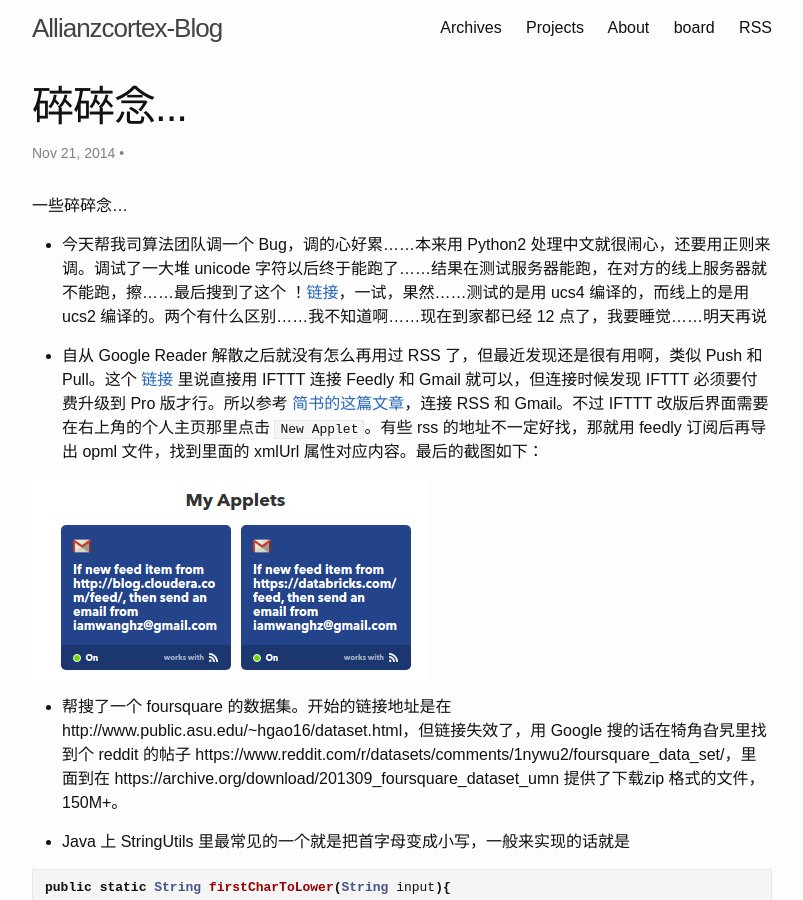
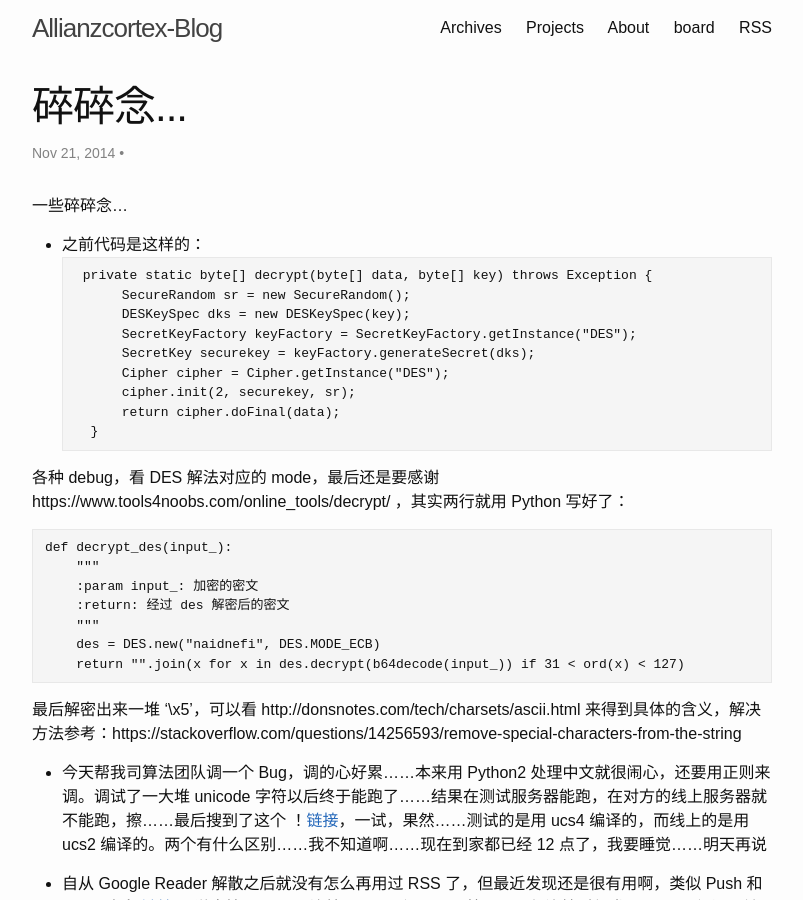
Before and after one commit to Allianzcortex/Allianzcortex.github.io, a Jekyll site: the page built from _posts/2014-11-21-some-techniques.markdown, in a window 1280 px wide and 900 px high. Shown: the whole window, without its empty margins (238-1041 px from the left). Built offline with Jekyll 4.4.1, drawn with Linux system fonts in a browser that asks for light colours; comment, search, counter and statistics services are not loaded.

Commit message:
new post

````diff
--- a/_posts/2014-11-21-some-techniques.markdown
+++ b/_posts/2014-11-21-some-techniques.markdown
@@ -9,6 +9,32 @@
 一些碎碎念...
 
 <!-- more -->
+
+- 之前代码是这样的：
+```
+ private static byte[] decrypt(byte[] data, byte[] key) throws Exception {
+        SecureRandom sr = new SecureRandom();
+        DESKeySpec dks = new DESKeySpec(key);
+        SecretKeyFactory keyFactory = SecretKeyFactory.getInstance("DES");
+        SecretKey securekey = keyFactory.generateSecret(dks);
+        Cipher cipher = Cipher.getInstance("DES");
+        cipher.init(2, securekey, sr);
+        return cipher.doFinal(data);
+    }
+```
+
+各种 debug，看 DES 解法对应的 mode，最后还是要感谢 https://www.tools4noobs.com/online_tools/decrypt/ ，其实两行就用 Python 写好了：
+
+```
+def decrypt_des(input_):
+    """
+    :param input_: 加密的密文
+    :return: 经过 des 解密后的密文
+    """
+    des = DES.new("naidnefi", DES.MODE_ECB)
+    return "".join(x for x in des.decrypt(b64decode(input_)) if 31 < ord(x) < 127)
+```
+最后解密出来一堆 '\x5'，可以看 http://donsnotes.com/tech/charsets/ascii.html 来得到具体的含义，解决方法参考：https://stackoverflow.com/questions/14256593/remove-special-characters-from-the-string
 
 - 今天帮我司算法团队调一个 Bug，调的心好累......本来用 Python2 处理中文就很闹心，还要用正则来调。调试了一大堆 unicode 字符以后终于能跑了......结果在测试服务器能跑，在对方的线上服务器就不能跑，擦......最后搜到了这个 ！[链接](https://stackoverflow.com/questions/1446347/how-to-find-out-if-python-is-compiled-with-ucs-2-or-ucs-4)，一试，果然......测试的是用 ucs4 编译的，而线上的是用 ucs2 编译的。两个有什么区别......我不知道啊......现在到家都已经 12 点了，我要睡觉......明天再说
 
````
